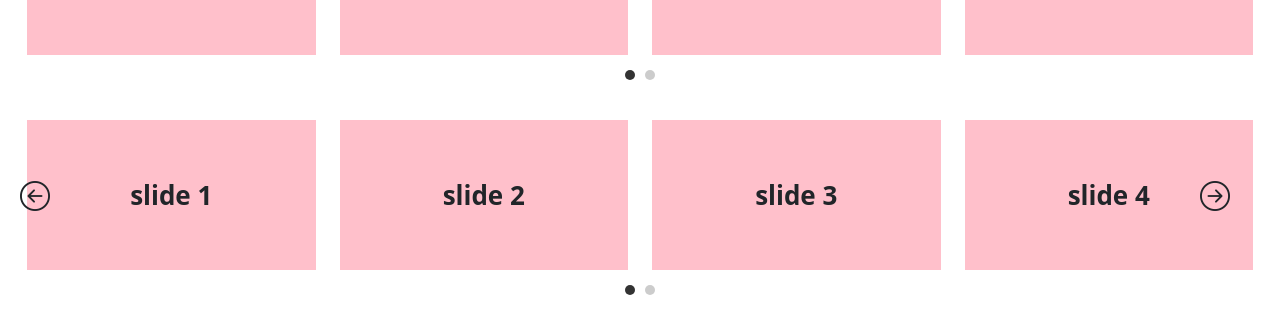
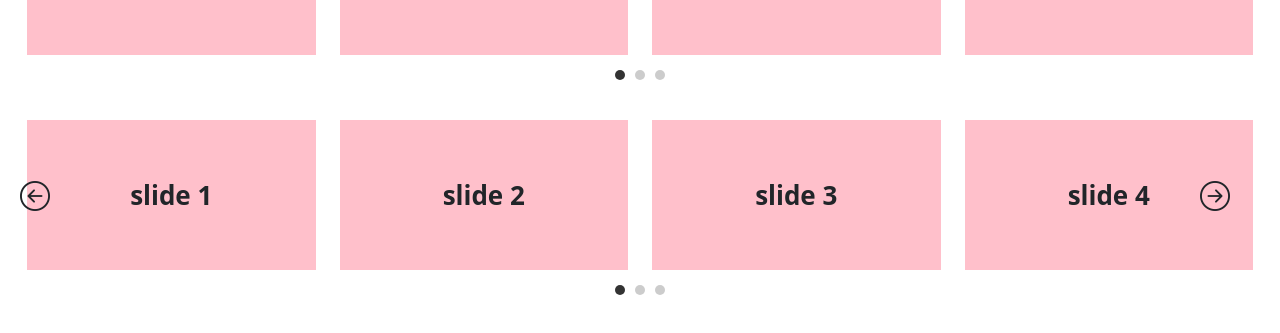
Before and after one commit to nayerasami/reusable-slider, an Angular app: page /home in a window 1280 px wide. Shown: the part 171-504 px from the top of the page. Built offline with nearby package versions, Linux system fonts and the light colour scheme.

Commit message:
fix drag logic

```diff
--- a/src/app/components/home/home.component.ts
+++ b/src/app/components/home/home.component.ts
@@ -41,8 +41,8 @@ export class HomeComponent {
     indicators: true,
     infiniteScroll: false,
    // isDraggable: false,
-    numberOfVisibleItems: 1,
-    stepSize:1,
+   // numberOfVisibleItems: 4,
+   // stepSize:3,
     //spaceBetween:50,
    // rtl: true,
     animation: 'ease-in-out',
@@ -59,10 +59,10 @@ export class HomeComponent {
     { id: 4, name: 'slide 4' },
     { id: 5, name: 'slide 5' },
     { id: 6, name: 'slide 6' },
-  //   { id: 7, name: 'slide 7' },
-  //   { id: 8, name: 'slide 8' },
-  //   { id: 9, name: 'slide 9' },
-  //  { id: 10, name: 'slide 10' },
+    { id: 7, name: 'slide 7' },
+    { id: 8, name: 'slide 8' },
+    //{ id: 9, name: 'slide 9' },
+ //  { id: 10, name: 'slide 10' },
   //   { id: 11, name: 'slide 11' },
   //  { id: 12, name: 'slide 12' },
   //   { id: 13, name: 'slide 13' },
--- a/src/app/components/slider/slider.component.ts
+++ b/src/app/components/slider/slider.component.ts
@@ -233,6 +233,7 @@ export class SliderComponent implements OnInit {
     }
 
   }
+
   slideInfinite(direction: 'forward' | 'backward'): void {
     const dir = direction === 'forward' ? 1 : -1;
     const step = (this.isRTL ? -1 : 1) * dir * this.stepSize;
@@ -287,7 +288,6 @@ export class SliderComponent implements OnInit {
     normalizedIndex = Math.max(0, Math.min(normalizedIndex, this.clonedSliderItems.length - 1));
     return Math.floor(normalizedIndex / this.stepSize);
   }
-
 
   // drag
   private initializeHammer() {
@@ -348,12 +348,13 @@ export class SliderComponent implements OnInit {
 
     this.isDragging = false;
     this.isTransitionEnabled = true;
-
-    const containerWidth = this.numberOfRows > 1 ? this.multiRowSlider.nativeElement.offsetWidth : this.singleRowSlider.nativeElement.offsetWidth;
-
     const dragDistance = Math.abs(event.deltaX);
-    const shouldMove = dragDistance > this.dragThreshold;
-
+    let shouldMove = false;
+    if (this.isInfiniteScroll) {
+      shouldMove = Math.abs(dragDistance) > this.dragThreshold;
+    } else {
+      shouldMove = this.currentIndex <= this.maxCurrentIndex - this.stepSize;
+    }
     if (shouldMove) {
       if (this.isRTL) {
         if (event.deltaX > 0) {
```
